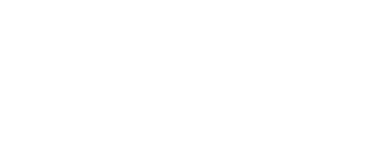
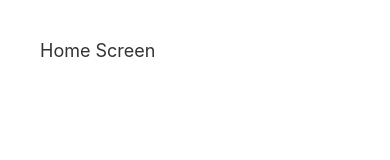
Before and after one commit to samchillcott/GameZone, a React Native app: screen / in a window 390 px wide. Shown: the top 160 px of the page. Built offline with nearby package versions, Linux system fonts and the light colour scheme.

Commit message:
update app

```diff
--- a/App.js
+++ b/App.js
@@ -1,22 +1,20 @@
 import { StatusBar } from 'expo-status-bar';
 import React from 'react';
-import { StyleSheet, Text, TextInput, View } from 'react-native';
+import { StyleSheet, View } from 'react-native';
+import Home from './Screens/Home';
 
-export default function App() {
-  console.log("test");
-  return (
-    <View style={styles.container}>
-
-      <StatusBar style="auto" />
-    </View>
-  );
+const App = () => {
+	return(
+		<View style={styles.container}>
+			<Home />
+			<StatusBar />
+		</View>
+	)
 }
+export default App;
 
 const styles = StyleSheet.create({
-  container: {
-    flex: 1,
-    backgroundColor: '#fff',
-    alignItems: 'center',
-    justifyContent: 'center',
-  },
+	container: {
+		padding: 20,
+	}
 });
```
